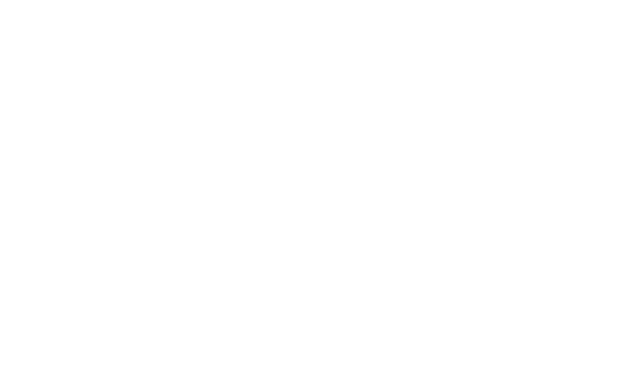
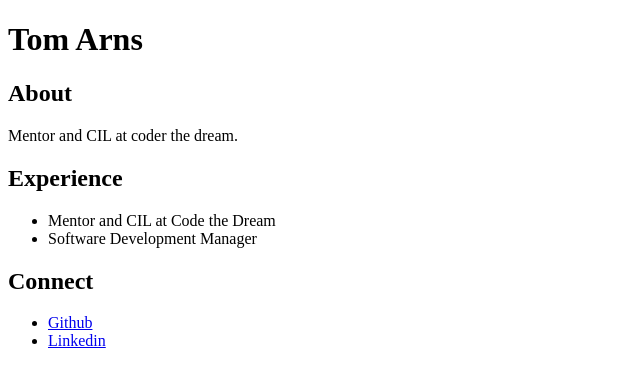
Before and after one commit to toma63/Jupiter-CTD-Tom, a plain HTML site: page index.html in a window 1280 px wide. Shown: the whole page, without its empty margins (0-640 px from the left). Drawn offline with Linux system fonts and the light colour scheme.

Commit message:
added h1, and sections for experience, about and connect

```diff
--- a/index.html
+++ b/index.html
@@ -6,6 +6,25 @@
     <title>Tom's Portfolio</title>
 </head>
 <body>
+    <h1>Tom Arns</h1>
+    <section id="about">
+        <h2>About</h2>
+        <p>Mentor and CIL at coder the dream.</p>
+    </section>
+    <section id="experience">
+        <h2> Experience</h2>
+        <ul>
+            <li>Mentor and CIL at Code the Dream</li>
+            <li>Software Development Manager</li>
+        </ul>
+    </section>
+    <section id="connect">
+        <h2>Connect</h2>
+        <ul>
+            <li><a href="https://github.com/toma63">Github</a></li>
+            <li><a href="https://www.linkedin.com/in/tom-arns-6ba85a/">Linkedin</a></li>
+        </ul>
+    </section>
 
 </body>
 </html>
```
